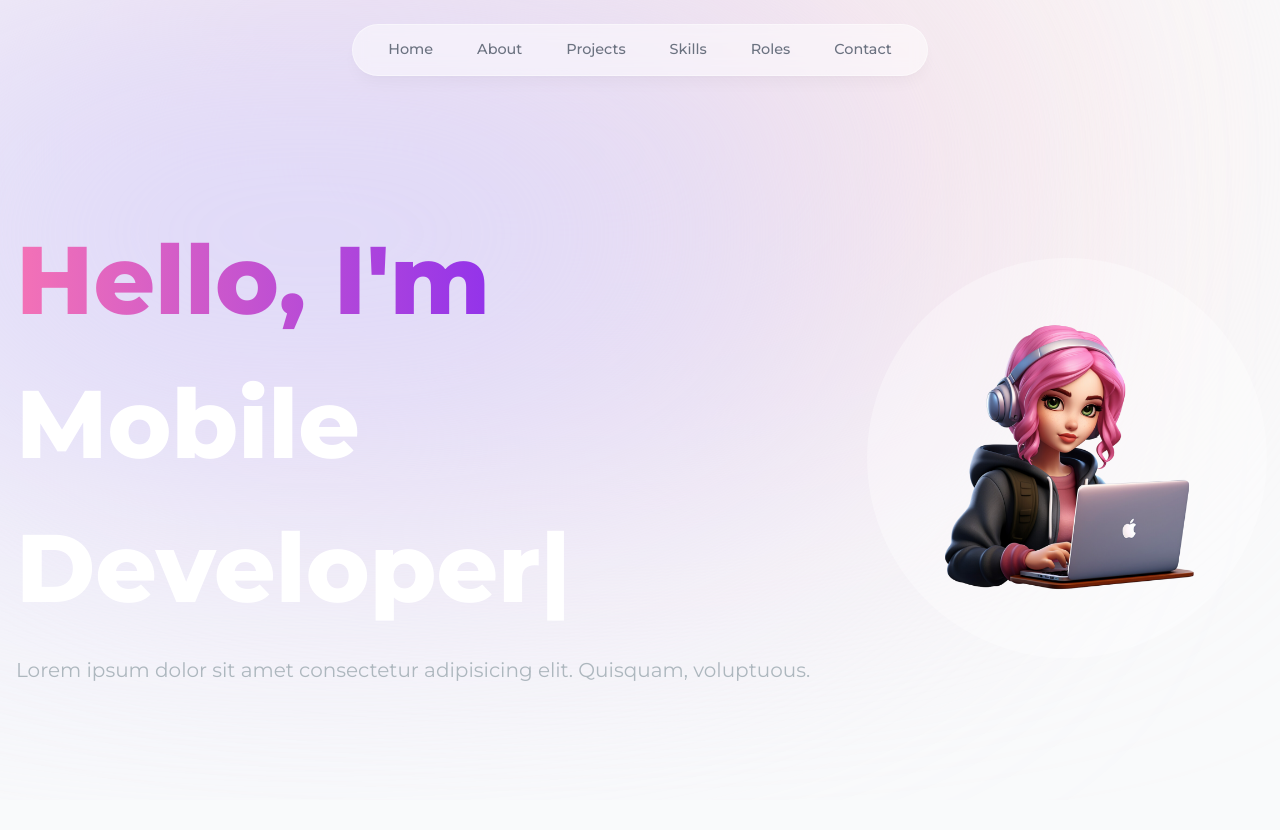
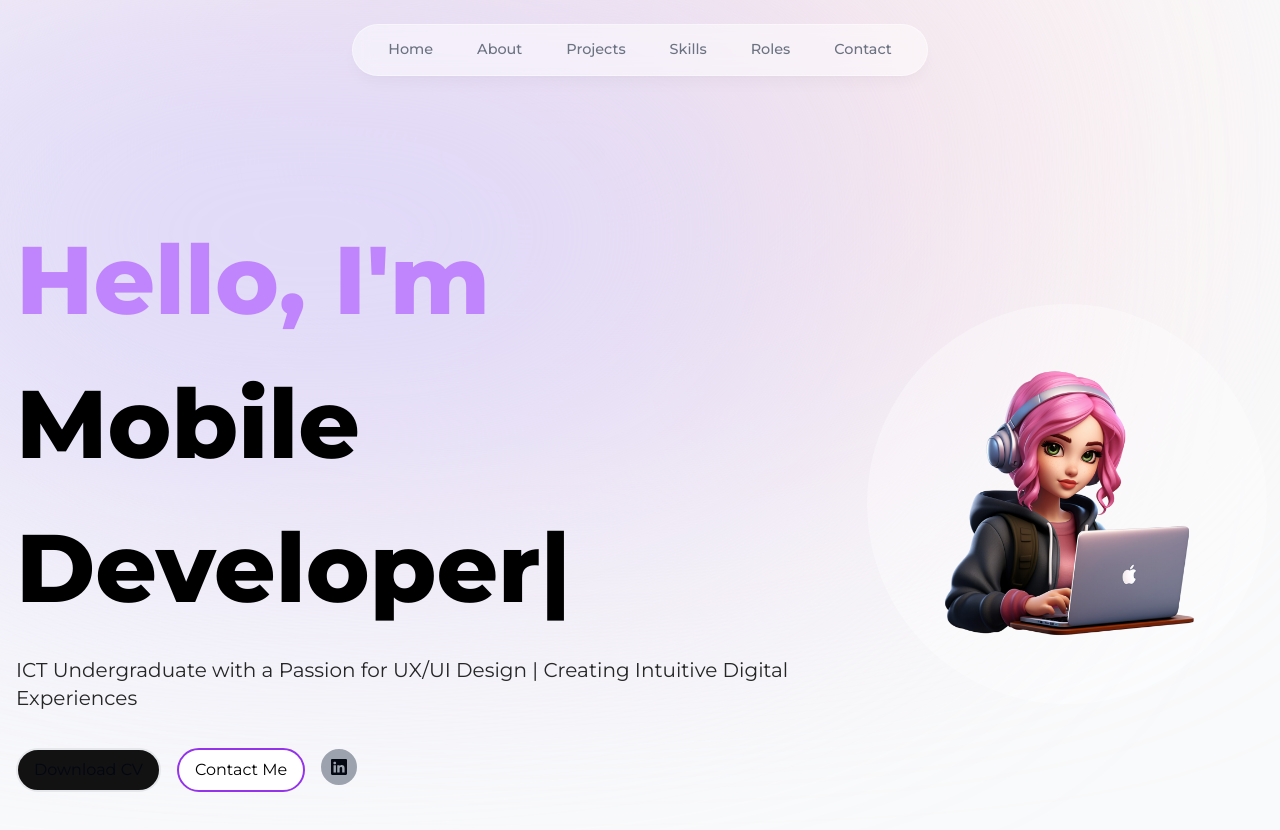
Before and after one commit to ThilPerera/Personal-Website-AF_20_16111, a Next.js app: page / in a window 1280 px wide. Shown: the top 830 px of the page. Before the commit the page ends 800 px from the top, so only its background shows below. Built offline with nearby package versions, Linux system fonts and the light colour scheme.

Commit message:
Adding buttons to the page

```diff
--- a/components/Intro.tsx
+++ b/components/Intro.tsx
@@ -4,19 +4,22 @@ import Image from "next/image";
 import { TypeAnimation } from "react-type-animation";
 import { motion } from "framer-motion";
 import Link from "next/link";
+import { BsArrowRight, BsLinkedin } from "react-icons/bs";
+import { FaGithubSquare } from "react-icons/fa";
 
 const Intro = () => {
   return (
     <section className="lg:py-16">
       <div className="grid grid-cols-1 sm:grid-cols-12">
-        <motion.div
+        <div
+
+          className="col-span-8 place-self-center text-center sm:text-left justify-self-start px-4"
+        >
+          <motion.h1 className=" dark:text-white mb-4 text-4xl text-black sm:text-5xl lg:text-8xl lg:leading-normal font-extrabold"
           initial={{ opacity: 0, scale: 0.5 }}
           animate={{ opacity: 1, scale: 1 }}
-          transition={{ duration: 0.5 }}
-          className="col-span-8 place-self-center text-center sm:text-left justify-self-start px-4"
-        >
-          <h1 className="text-white mb-4 text-4xl sm:text-5xl lg:text-8xl lg:leading-normal font-extrabold">
-            <span className="text-transparent bg-clip-text bg-gradient-to-r from-pink-400 to-purple-600">
+          transition={{ duration: 0.5 }}>
+            <span className="text-transparent bg-clip-text bg-purple-400">
               Hello, I&apos;m{" "}
             </span>
             <br></br>
@@ -35,12 +38,43 @@ const Intro = () => {
               speed={50}
               repeat={Infinity}
             />
-          </h1>
-          <p className="text-[#ADB7BE] text-base sm:text-lg mb-6 lg:text-xl">
-            Lorem ipsum dolor sit amet consectetur adipisicing elit. Quisquam,
-            voluptuous.
-          </p>
-        </motion.div>
+          </motion.h1>
+          <motion.p className="dark:text-gray-300 text-base text-neutral-800 sm:text-lg mb-6 lg:text-xl"
+          initial={{ opacity: 0, scale: 0.5 }}
+          animate={{ opacity: 1, scale: 1 }}
+          transition={{ duration: 0.5 }}>
+          ICT Undergraduate with a Passion for UX/UI Design | Creating Intuitive Digital Experiences
+          </motion.p>
+          <motion.div className="inline-block"
+          initial={{ opacity: 0, scale: 0.5 }}
+          animate={{ opacity: 1, scale: 1 }}
+          transition={{ duration: 1 }}>
+            <a
+              className="px-4 inline-block py-2 w-full sm:w-fit rounded-full dark:bg-white dark:hover:bg-slate-200 dark:text-purple-600 mt-3 dark:border-purple-600 border-2 bg-[#121212] hover:bg-slate-800 mr-4 my-2"
+            >
+              Download CV
+            </a>
+
+            <Link
+              href="/#contact"
+              className="dark:bg-[#121212] dark:hover:bg-slate-800 px-4 inline-block py-2 w-full sm:w-fit rounded-full border-purple-600 border-2 bg-white dark:text-white text-black hover:bg-slate-200"
+            >
+
+               Contact Me
+
+            </Link>
+            <div className="inline-block justify-center">
+            <a
+              className="px-2 flex items-center justify-center py-2 w-full sm:w-fit rounded-full bg-gray-400 dark:text-purple-600 mt-3 border-gray-400 border-2  hover:border-purple-600 m-4 my-2"
+            >
+              <BsLinkedin/>
+            </a>
+            </div>
+
+
+
+          </motion.div>
+        </div>
         <motion.div
           initial={{ opacity: 0, scale: 0.5 }}
           animate={{ opacity: 1, scale: 1 }}
--- a/package.json
+++ b/package.json
@@ -13,6 +13,7 @@
     "next": "14.1.4",
     "react": "^18",
     "react-dom": "^18",
+    "react-icons": "^5.0.1",
     "react-type-animation": "^3.2.0"
   },
   "devDependencies": {
```
Also changed, not shown: 1 other file (tests, documents, lock files or other folders).
